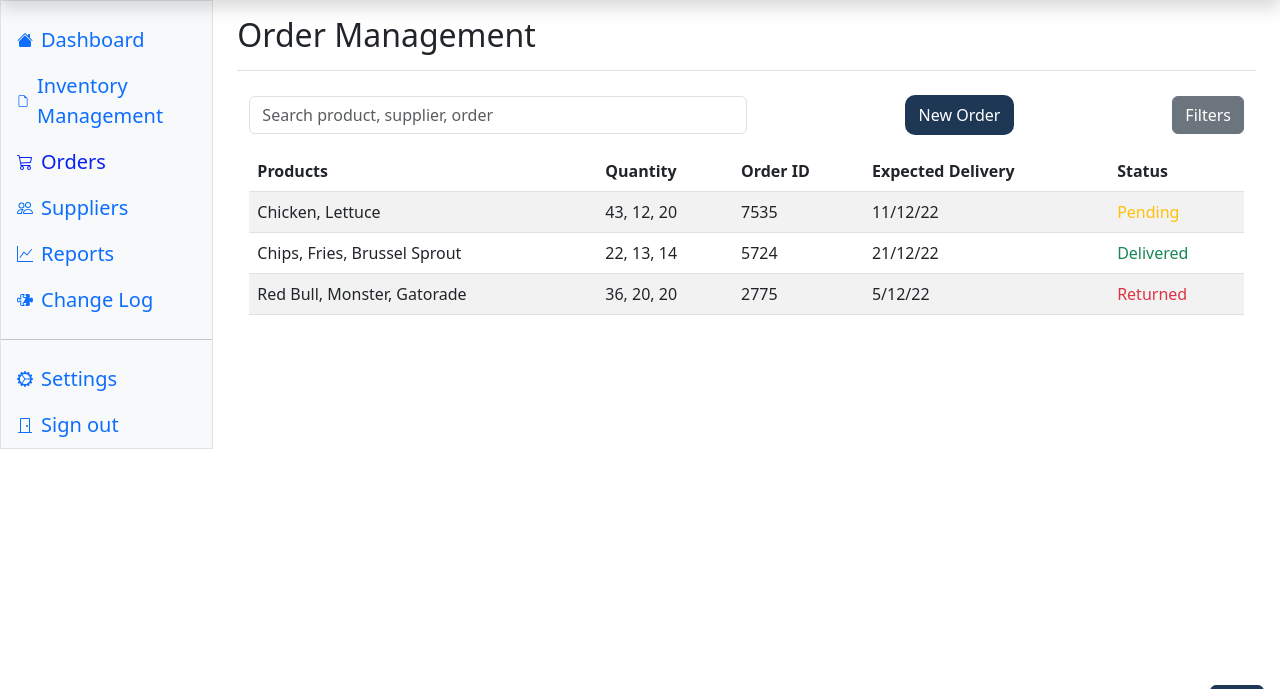
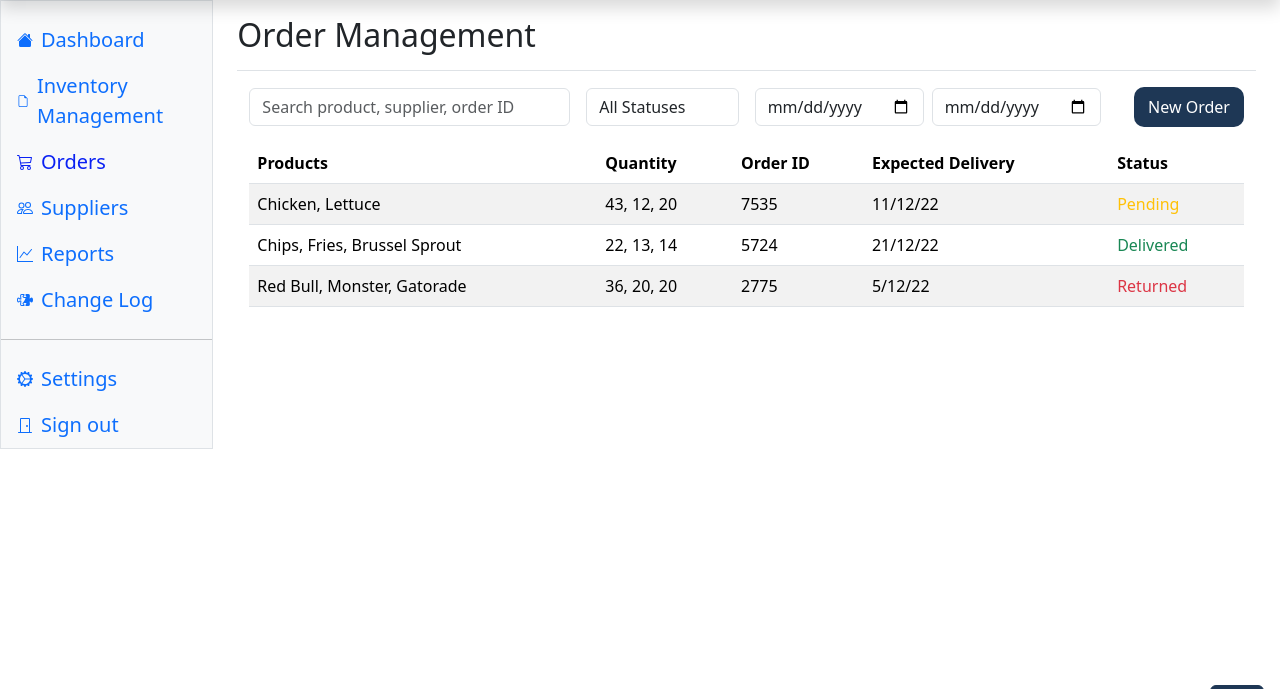
Before and after one commit to lsus-csc-jc/ECIMS, a Django app: page /orders.html in a window 1280 px wide. Shown: the part 57-746 px from the top of the page. Run offline with Django 4.2, Linux system fonts and the light colour scheme; the visitor is signed in with stand-in values (Sample User, id 1); some libraries are stand-ins or nearby versions.

Commit message:
reintegrated changes from later changes to frontend.  added css and js map files

```diff
--- a/core/templates/invmanagement.html
+++ b/core/templates/invmanagement.html
@@ -9,11 +9,7 @@
     <title>ECIMS - Inventory Management</title>
 
     <!-- Bootstrap and Icons -->
-    <!-- <link href="bootstrap.min.css" rel="stylesheet"> -->
-    <link href="{% static 'core/js/bootstrap.bundle.min.js' %}" rel="stylesheet">
-    <!-- Bootstrap CSS and Bootstrap Icons from CDN -->
-    <link href="https://cdn.jsdelivr.net/npm/bootstrap@5.3.0/dist/css/bootstrap.min.css" rel="stylesheet">
-    <link href="https://cdn.jsdelivr.net/npm/bootstrap-icons@1.10.5/font/bootstrap-icons.min.css" rel="stylesheet">
+    <link href="{% static 'core/css/bootstrap.min.css' %}" rel="stylesheet">
 
     <link href="https://cdnjs.cloudflare.com/ajax/libs/font-awesome/6.4.0/css/all.min.css" rel="stylesheet">
     <!-- Custom styles -->
--- a/core/templates/orders.html
+++ b/core/templates/orders.html
@@ -6,9 +6,8 @@
     <meta charset="utf-8">
     <meta name="viewport" content="width=device-width, initial-scale=1">
     <title>ECIMS - Orders</title>
-    <!-- Bootstrap and Icons -->
-    <link href="https://cdn.jsdelivr.net/npm/bootstrap@5.3.0/dist/css/bootstrap.min.css" rel="stylesheet">
-    <link href="https://cdn.jsdelivr.net/npm/bootstrap-icons@1.10.5/font/bootstrap-icons.min.css" rel="stylesheet">
+    <!-- Bootstrap CSS -->
+    <link href="{% static 'core/css/bootstrap.min.css' %}" rel="stylesheet">
     <!-- Custom styles -->
     <link href="{% static 'core/css/dashboard.css' %}" rel="stylesheet">
   </head>
@@ -127,7 +126,9 @@
       </ul>
     </header>
 
-    <!-- SidebarMenu -->
+    <div class="container-fluid">
+        <div class="row">
+            <!-- Sidebar Menu -->
     <div class="container-fluid">
       <div class="row">
         <div class="sidebar border border-right col-md-3 col-lg-2 p-0 bg-body-tertiary">
@@ -201,12 +202,43 @@
           <div class="d-flex justify-content-between flex-wrap flex-md-nowrap align-items-center pt-3 pb-2 mb-3 border-bottom">
             <h1 class="h2">Order Management</h1>
           </div>
-          <div class="container mt-4">
-            <div class="d-flex justify-content-between align-items-center mb-3">
-              <input type="text" class="form-control w-50" placeholder="Search product, supplier, order">
-              <button class="btn btn-primary">New Order</button>
-              <button class="btn btn-secondary">Filters</button>
-            </div>
+
+                        <div class="container-fluid">
+                            <!-- Filters and New Order Button Row -->
+                            <div class="row g-3 align-items-center mb-3">
+                                <!-- Search input -->
+                                <div class="col-12 col-md-4">
+                                    <input type="text" id="searchInput" class="form-control"
+                                           placeholder="Search product, supplier, order ID"
+                                           onkeyup="filterOrders()">
+                                </div>
+
+                                <!-- Status filter -->
+                                <div class="col-12 col-md-2">
+                                    <select id="statusFilter" class="form-control" onchange="filterOrders()">
+                                        <option value="">All Statuses</option>
+                                        <option value="Pending">Pending</option>
+                                        <option value="Delivered">Delivered</option>
+                                        <option value="Returned">Returned</option>
+                                    </select>
+                                </div>
+
+                                <!-- Date filters -->
+                                <div class="col-12 col-md-4 d-flex gap-2">
+                                    <input type="date" id="startDate" class="form-control" onchange="filterOrders()">
+                                    <input type="date" id="endDate" class="form-control" onchange="filterOrders()">
+                                </div>
+
+                                <!-- New Order Button -->
+                                <div class="col-12 col-md-2 text-md-end">
+                                    <button class="btn btn-primary" data-bs-toggle="modal" data-bs-target="#newOrderModal">
+                                        New Order
+                                    </button>
+                                </div>
+                            </div>
+
+                            <!-- Table Section -->
+                            <div class="table-responsive">
             <table class="table table-striped">
               <thead>
                 <tr>
@@ -242,9 +274,55 @@
               </tbody>
             </table>
           </div>
+                        </div>
         </main>
       </div>
     </div>
+        </div>
+    </div>
+
+      <!-- New Order Modal -->
+      <div class="modal fade" id="newOrderModal" tabindex="-1" aria-labelledby="newOrderModalLabel" aria-hidden="true">
+        <div class="modal-dialog">
+            <div class="modal-content">
+                <div class="modal-header">
+                    <h5 class="modal-title" id="newOrderModalLabel">Create New Order</h5>
+                    <button type="button" class="btn-close" onclick="confirmCloseModal()" aria-label="Close"></button>
+                </div>
+                <div class="modal-body">
+                    <form id="orderForm">
+                        <div class="mb-3">
+                            <label for="product" class="form-label">Product</label>
+                            <input type="text" class="form-control" id="product" required>
+                        </div>
+                        <div class="mb-3">
+                            <label for="quantity" class="form-label">Quantity</label>
+                            <input type="number" class="form-control" id="quantity" min="1" required>
+                        </div>
+                        <div class="mb-3">
+                            <label for="supplier" class="form-label">Supplier</label>
+                            <input type="text" class="form-control" id="supplier">
+                        </div>
+                        <div class="mb-3">
+                            <label for="expectedDelivery" class="form-label">Expected Delivery Date</label>
+                            <input type="date" class="form-control" id="expectedDelivery" required>
+                        </div>
+                        <div class="mb-3">
+                            <label for="status" class="form-label">Status</label>
+                            <select class="form-control" id="status">
+                                <option value="Pending">Pending</option>
+                                <option value="Delivered">Delivered</option>
+                                <option value="Returned">Returned</option>
+                            </select>
+                        </div>
+                        <button type="submit" class="btn btn-success">Add Order</button>
+                        <button type="button" class="btn btn-secondary" data-bs-dismiss="modal">Cancel</button>
+                    </form>
+                </div>
+            </div>
+        </div>
+    </div>
+
     <script src="{% static 'core/js/bootstrap.bundle.min.js' %}"></script>
     <script src="https://cdn.jsdelivr.net/npm/chart.js@4.3.2/dist/chart.umd.js" integrity="sha384-eI7PSr3L1XLISH8JdDII5YN/njoSsxfbrkCTnJrzXt+ENP5MOVBxD+l6sEG4zoLp" crossorigin="anonymous"></script>
     <script src="{% static 'core/js/navigation.js' %}"></script>
--- a/core/templates/reports.html
+++ b/core/templates/reports.html
@@ -8,9 +8,8 @@
     <meta name="viewport" content="width=device-width, initial-scale=1">
     <title>ECIMS Reports</title>
 
-    <!-- Bootstrap CSS and Bootstrap Icons from CDN -->
-    <link href="https://cdn.jsdelivr.net/npm/bootstrap@5.3.0/dist/css/bootstrap.min.css" rel="stylesheet">
-    <link href="https://cdn.jsdelivr.net/npm/bootstrap-icons@1.10.5/font/bootstrap-icons.min.css" rel="stylesheet">
+    <!-- Bootstrap CSS -->
+    <link href="{% static 'core/css/bootstrap.min.css' %}" rel="stylesheet">
 
     <!-- Custom Dashboard Styles -->
     <link href="{% static 'core/css/dashboard.css' %}" rel="stylesheet">
--- a/core/templates/suppliers.html
+++ b/core/templates/suppliers.html
@@ -9,8 +9,9 @@
     <title>ECIMS Suppliers</title>
 
     <!-- Bootstrap CSS and Bootstrap Icons from CDN -->
-    <link href="https://cdn.jsdelivr.net/npm/bootstrap@5.3.0/dist/css/bootstrap.min.css" rel="stylesheet">
-    <link href="https://cdn.jsdelivr.net/npm/bootstrap-icons@1.10.5/font/bootstrap-icons.min.css" rel="stylesheet">
+    <link href="{% static 'core/css/bootstrap.min.css' %}" rel="stylesheet">
+    <!-- <link href="https://cdn.jsdelivr.net/npm/bootstrap@5.3.0/dist/css/bootstrap.min.css" rel="stylesheet">
+    <link href="https://cdn.jsdelivr.net/npm/bootstrap-icons@1.10.5/font/bootstrap-icons.min.css" rel="stylesheet"> -->
     <!-- <link href="https://cdnjs.cloudflare.com/ajax/libs/font-awesome/6.4.0/css/all.min.css" rel="stylesheet"> -->
 
     <!-- Custom Dashboard Styles -->
```
Also changed, not shown: 2 other files.
